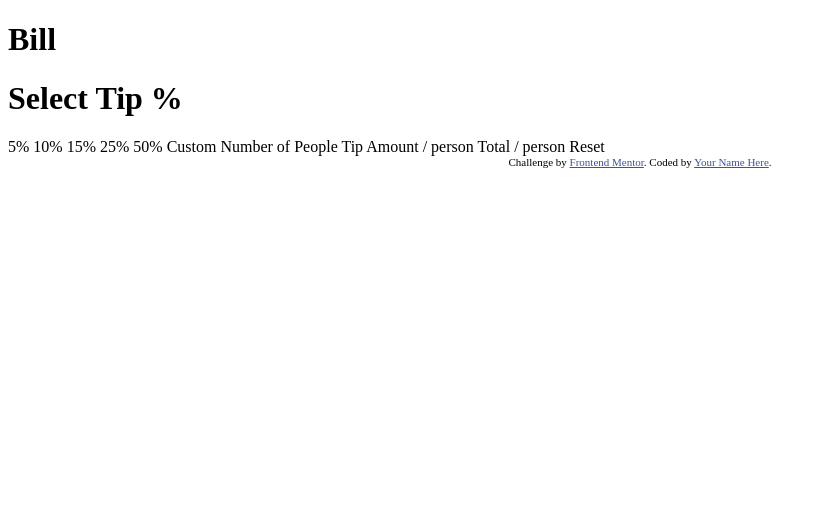
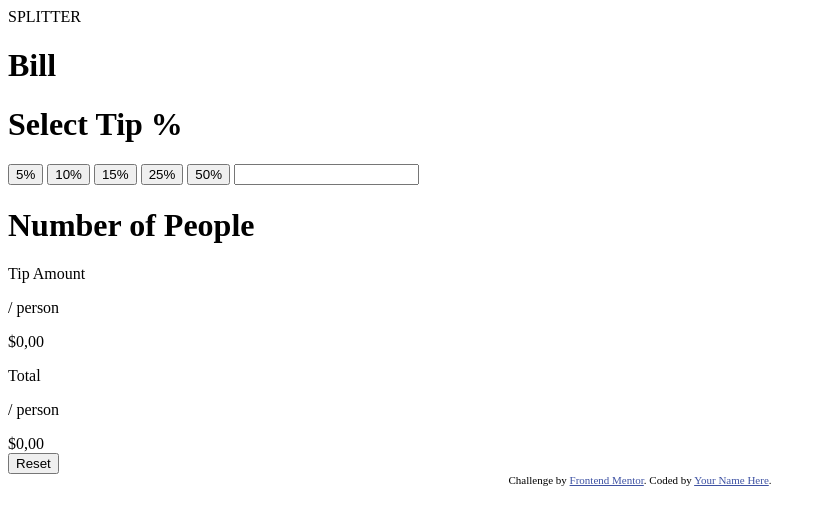
Before and after one commit to ozlemxates/Tip-Calculator-App-FrontendMentor, a plain HTML site: page index.html in a window 1280 px wide. Shown: the whole page, without its empty margins (0-826 px from the left). Drawn offline with Linux system fonts and the light colour scheme.

Commit message:
Skeleton of HTML has set

```diff
--- a/index.html
+++ b/index.html
@@ -8,28 +8,40 @@
   <title>Frontend Mentor | Tip calculator app</title>
 </head>
 <body>
+  <header>SPLITTER</header>
+  <main>
+    <div class="calculation">
+      <h1>Bill</h1>
+      <h1>Select Tip %</h1>
 
-  <h1>Bill</h1>
-  <h1>Select Tip %</h1>
+      <button>5%</button>
+      <button>10%</button>
+      <button>15%</button>
+      <button>25%</button>
+      <button>50%</button>
+      <input type="number">
 
+      <h1>Number of People</h1>
+    </div>
 
-  5%
-  10%
-  15%
-  25%
-  50%
-  Custom
-
-  Number of People
-
-  Tip Amount
-  / person
-
-  Total
-  / person
-
-  Reset
-
+    <div class="result">
+      <div class="amount">
+        <div class="left">
+          <p>Tip Amount</p>
+          <p class="person">/ person</p>
+        </div>
+        <span>$0,00</span>
+      </div>
+      <div class="total">
+        <div class="left">
+          <p>Total</p>
+          <p class="person">/ person</p>
+        </div>
+        <span>$0,00</span>
+      </div>
+      <button>Reset</button>
+    </div>
+  </main>
   <div class="attribution">
     Challenge by <a href="https://www.frontendmentor.io?ref=challenge" target="_blank">Frontend Mentor</a>.
     Coded by <a href="#">Your Name Here</a>.
```
